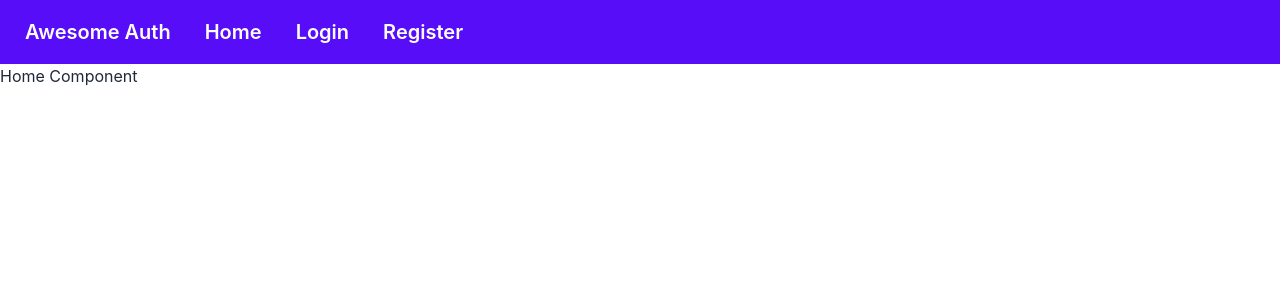
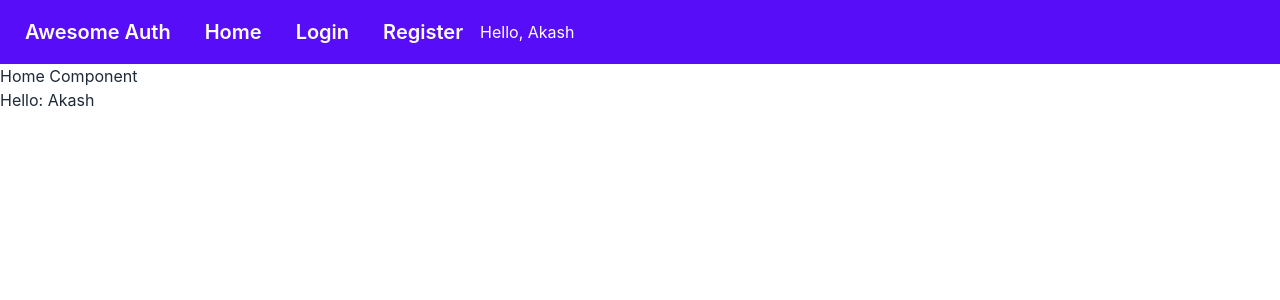
Before and after one commit to mahmud035/58-auth-router-context-app-two-batch-06, a React (Create React App) app: page /home in a window 1280 px wide. Shown: the top 300 px of the page. Built offline with nearby package versions, Linux system fonts and the light colour scheme.

Commit message:
58-3 Create User Context for shared authentication

```diff
--- a/src/App.js
+++ b/src/App.js
@@ -1,8 +1,8 @@
 import { createBrowserRouter, RouterProvider } from 'react-router-dom';
 import './App.css';
-import Home from './Components/Home/Home';
-import Login from './Components/Login/Login';
-import Register from './Components/Register/Register';
+import Home from './Components/Home';
+import Login from './Components/Login';
+import Register from './Components/Register';
 import Main from './Layout/Main';
 
 function App() {
--- a/src/Components/Header/Header.js
+++ b/src/Components/Header.js
@@ -1,7 +1,10 @@
-import React from 'react';
+import React, { useContext } from 'react';
 import { NavLink } from 'react-router-dom';
+import { AuthContext } from '../Context/UserContext';
 
 const Header = () => {
+  const { user } = useContext(AuthContext);
+
   return (
     <div>
       <div className="navbar bg-primary text-primary-content">
@@ -17,6 +20,7 @@ const Header = () => {
         <NavLink to="/register" className="btn btn-ghost normal-case text-xl">
           Register
         </NavLink>
+        {user?.displayName && <p>Hello, {user.displayName}</p>}
       </div>
     </div>
   );
--- /dev/null
+++ b/src/Components/Home.js
@@ -0,0 +1,15 @@
+import React, { useContext } from 'react';
+import { AuthContext } from '../Context/UserContext';
+
+const Home = () => {
+  const { user } = useContext(AuthContext);
+
+  return (
+    <div>
+      <h1>Home Component</h1>
+      <p>Hello: {user.displayName}</p>
+    </div>
+  );
+};
+
+export default Home;
--- a/src/Components/Home/Home.js
+++ /dev/null
@@ -1,11 +0,0 @@
-import React from 'react';
-
-const Home = () => {
-  return (
-    <div>
-      <h1>Home Component</h1>
-    </div>
-  );
-};
-
-export default Home;
--- /dev/null
+++ b/src/Context/UserContext.js
@@ -0,0 +1,18 @@
+import React, { createContext, useState } from 'react';
+import app from '../Firebase Configuration/firebase.config';
+import { getAuth } from 'firebase/auth';
+
+export const AuthContext = createContext();
+const auth = getAuth(app);
+
+const UserContext = ({ children }) => {
+  const [user, setUser] = useState({ displayName: 'Akash' });
+
+  const authInfo = { user };
+
+  return (
+    <AuthContext.Provider value={authInfo}>{children}</AuthContext.Provider>
+  );
+};
+
+export default UserContext;
--- a/src/Layout/Main.js
+++ b/src/Layout/Main.js
@@ -1,6 +1,6 @@
 import React from 'react';
 import { Outlet } from 'react-router-dom';
-import Header from '../Components/Header/Header';
+import Header from '../Components/Header';
 
 const Main = () => {
   return (
--- a/src/index.js
+++ b/src/index.js
@@ -3,11 +3,14 @@ import ReactDOM from 'react-dom/client';
 import './index.css';
 import App from './App';
 import reportWebVitals from './reportWebVitals';
+import UserContext from './Context/UserContext';
 
 const root = ReactDOM.createRoot(document.getElementById('root'));
 root.render(
   <React.StrictMode>
-    <App />
+    <UserContext>
+      <App />
+    </UserContext>
   </React.StrictMode>
 );
 
```
Also changed, not shown: src/Components/Login.js (renamed from src/Components/Login/Login.js), src/Components/Register.js (renamed from src/Components/Register/Register.js).
